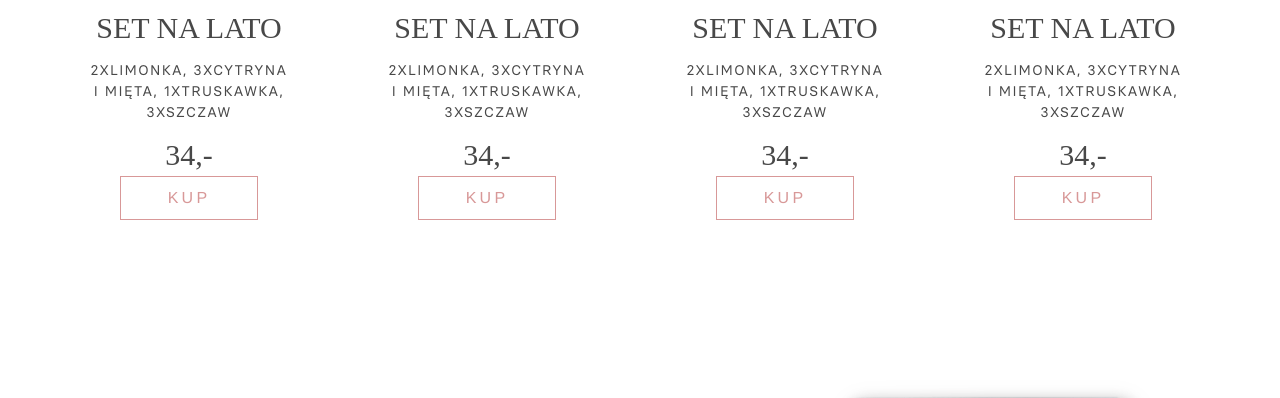
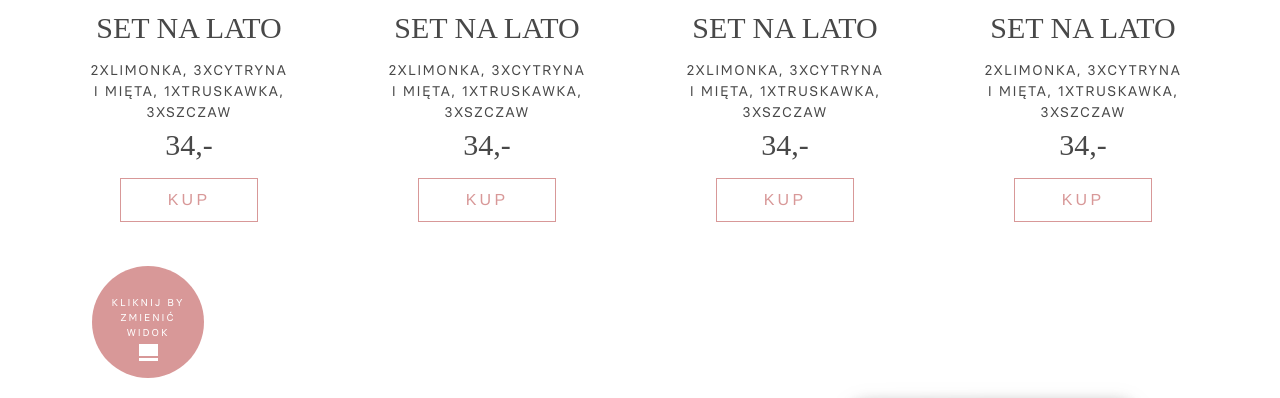
Before and after one commit to boriskrasko/miolli, a plain HTML site: page index.html in a window 1280 px wide. Shown: the part 3600-3998 px from the top of the page. Drawn offline with nearby package versions, Linux system fonts and the light colour scheme; a web font is replaced by a local one.

Commit message:
feat: add set view toggle button

```diff
--- a/index.html
+++ b/index.html
@@ -390,6 +390,12 @@ możesz kupić je w całości, skonfigurować smaki i dodaj dedykowany nadruk
             </div>
           </div>
         </div>
+        <button class="set__viewer">
+          KLIKNIJ
+            BY ZMIENIĆ
+            WIDOK
+          <img src="icons/view.svg" alt="view">
+        </button>
       </section>
       <section class="box">
         <div class="box__content">
--- a/style/style.css
+++ b/style/style.css
@@ -642,7 +642,7 @@ a[uk-slider-item]::before {
 }
 
 .card_s .card_cost {
-  margin: 10px auto 12px;
+  margin: 0 auto 24px;
   font: normal 30px/20px var(--titleFont);
   color: var(--pig-iron);
 }
@@ -661,6 +661,26 @@ a[uk-slider-item]::before {
 .sets a[uk-slider-item] {
   height: 100%;
   padding: 200px 0;
+}
+
+.set__viewer {
+  position: absolute;
+  left: 92px;
+  bottom: -98px;
+  display: flex;
+  flex-direction: column;
+  justify-content: space-between;
+  align-items: center;
+  width: 112px;
+  height: 112px;
+  padding: 29px 17px 17px;
+  font: 10px/15px var(--contentFont);
+  text-transform: uppercase;
+  letter-spacing: 0.2em;
+  text-align: center;
+  color: #FFFFFF;
+  background-color: #D89898;
+  border-radius: 100px;
 }
 
 .box {
@@ -917,6 +937,7 @@ a[uk-slider-item]::before {
 }
 
 .sub {
+  z-index: -1;
   justify-content: flex-start;
   height: 800px;
   background-color: #eeeeee;
```
Also changed, not shown: icons/view.svg (added).
